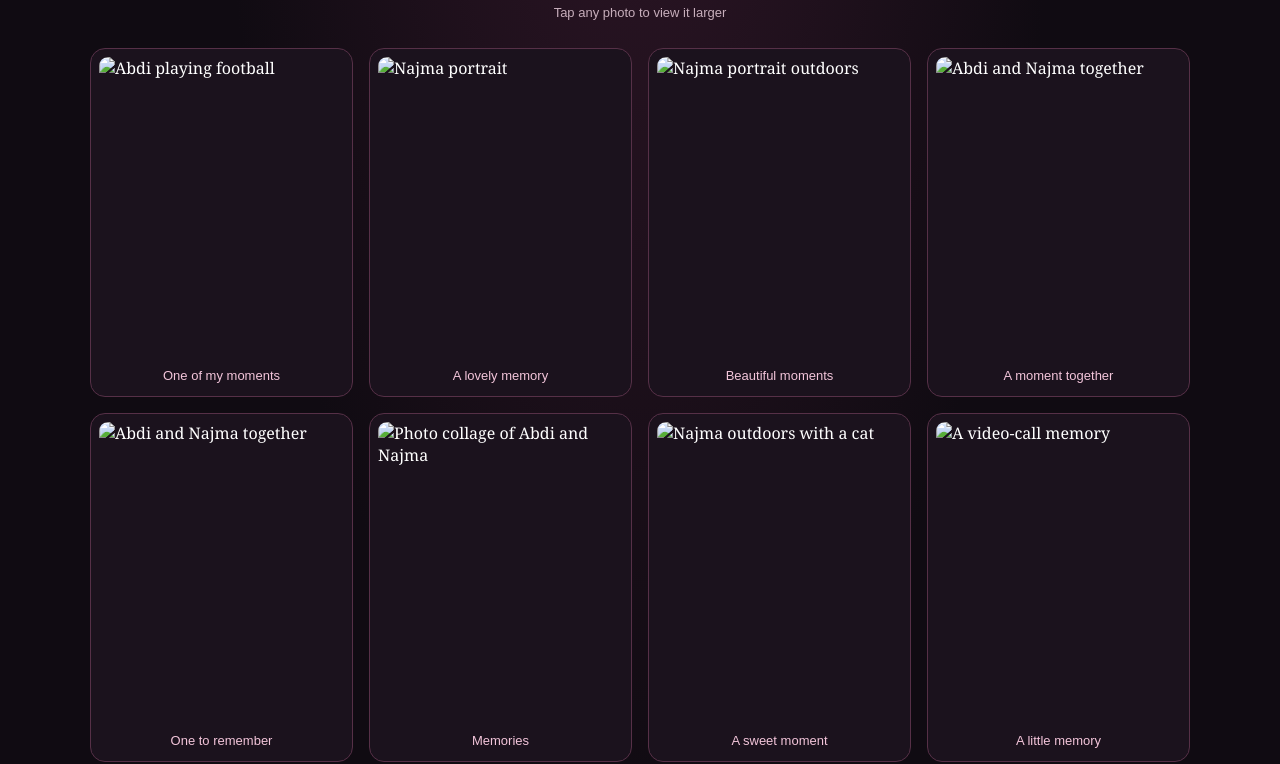
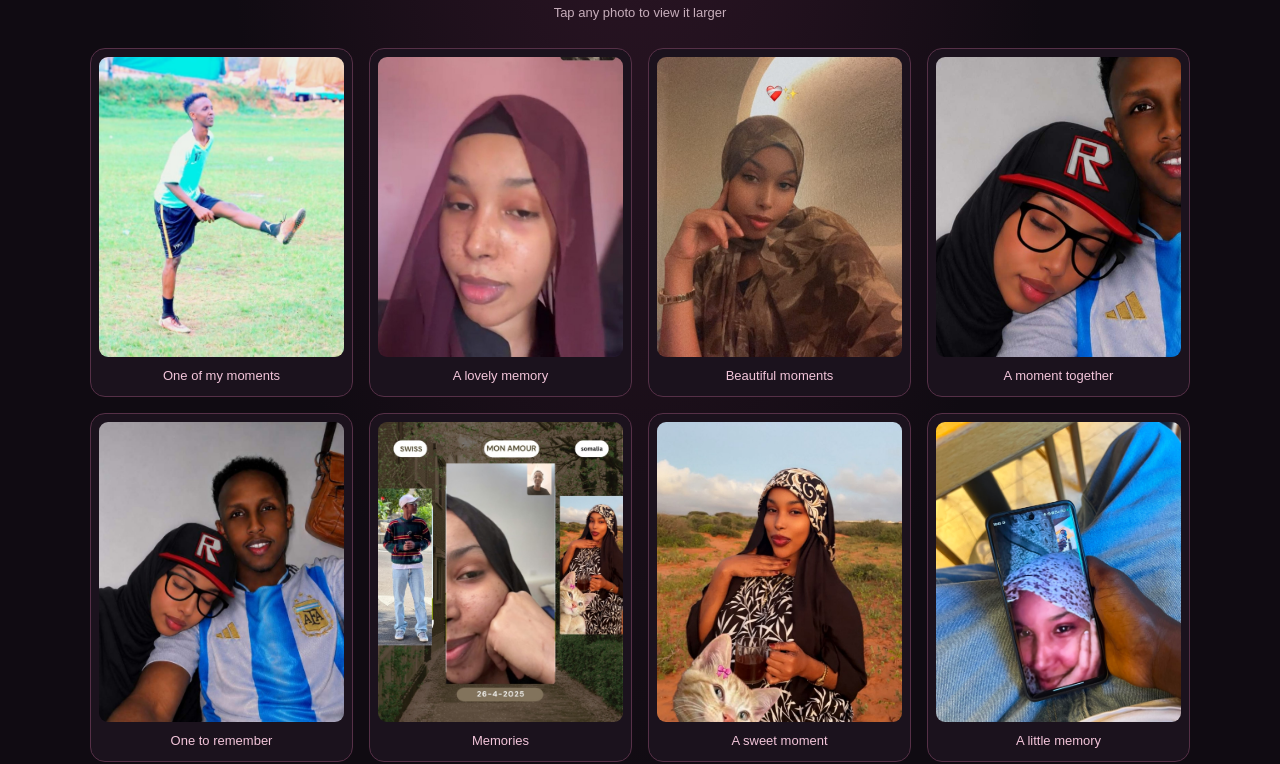
Before and after one commit to abdi8143/Abdicate, a plain HTML site: page index.html in a window 1280 px wide. Shown: the part 467-1231 px from the top of the page. Drawn offline with Linux system fonts and the light colour scheme.

Commit message:
Update index.html

```diff
--- a/index.html
+++ b/index.html
@@ -49,20 +49,20 @@
       <h2 id="gallery-title">Our Photo Gallery <span style="color:#f18ab9">♥</span></h2>
       <p class="hint">Tap any photo to view it larger</p>
       <div class="gallery">
-        <figure class="photo"><img src="assets/photo-01.jpg" alt="Abdi playing football" loading="lazy"><figcaption>One of my moments</figcaption></figure>
-        <figure class="photo"><img src="assets/photo-02.jpg" alt="Najma portrait" loading="lazy"><figcaption>A lovely memory</figcaption></figure>
-        <figure class="photo"><img src="assets/photo-03.jpg" alt="Najma portrait outdoors" loading="lazy"><figcaption>Beautiful moments</figcaption></figure>
-        <figure class="photo"><img src="assets/photo-04.jpg" alt="Abdi and Najma together" loading="lazy"><figcaption>A moment together</figcaption></figure>
-        <figure class="photo"><img src="assets/photo-05.jpg" alt="Abdi and Najma together" loading="lazy"><figcaption>One to remember</figcaption></figure>
-        <figure class="photo"><img src="assets/photo-06.jpg" alt="Photo collage of Abdi and Najma" loading="lazy"><figcaption>Memories</figcaption></figure>
-        <figure class="photo"><img src="assets/photo-07.jpg" alt="Najma outdoors with a cat" loading="lazy"><figcaption>A sweet moment</figcaption></figure>
-        <figure class="photo"><img src="assets/photo-08.jpg" alt="A video-call memory" loading="lazy"><figcaption>A little memory</figcaption></figure>
+        <figure class="photo"><img src="photo-01.jpg" alt="Abdi playing football" loading="lazy"><figcaption>One of my moments</figcaption></figure>
+        <figure class="photo"><img src="photo-02.jpg" alt="Najma portrait" loading="lazy"><figcaption>A lovely memory</figcaption></figure>
+        <figure class="photo"><img src="photo-03.jpg" alt="Najma portrait outdoors" loading="lazy"><figcaption>Beautiful moments</figcaption></figure>
+        <figure class="photo"><img src="photo-04.jpg" alt="Abdi and Najma together" loading="lazy"><figcaption>A moment together</figcaption></figure>
+        <figure class="photo"><img src="photo-05.jpg" alt="Abdi and Najma together" loading="lazy"><figcaption>One to remember</figcaption></figure>
+        <figure class="photo"><img src="photo-06.jpg" alt="Photo collage of Abdi and Najma" loading="lazy"><figcaption>Memories</figcaption></figure>
+        <figure class="photo"><img src="photo-07.jpg" alt="Najma outdoors with a cat" loading="lazy"><figcaption>A sweet moment</figcaption></figure>
+        <figure class="photo"><img src="photo-08.jpg" alt="A video-call memory" loading="lazy"><figcaption>A little memory</figcaption></figure>
       </div>
     </section>
     <section aria-labelledby="video-title">
       <h2 id="video-title">Video Memories <span style="color:#f18ab9">♥</span></h2>
       <p class="hint">A video you shared</p>
-      <div class="video-box"><video controls preload="metadata" playsinline><source src="assets/our-video.mp4" type="video/mp4">Your browser does not support video playback.</video></div>
+      <div class="video-box"><video controls preload="metadata" playsinline><source src="our-video.mp4" type="video/mp4">Your browser does not support video playback.</video></div>
     </section>
   </main>
   <footer>Made with care for <span>Abdi &amp; Najma ♥</span></footer>
```
